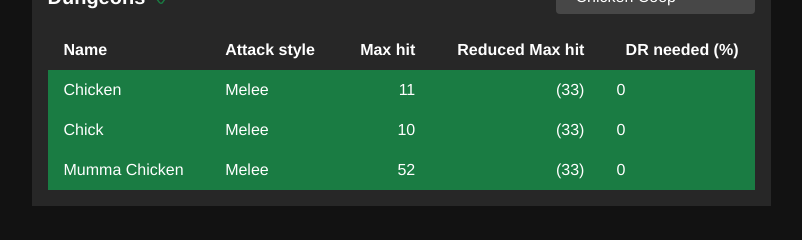
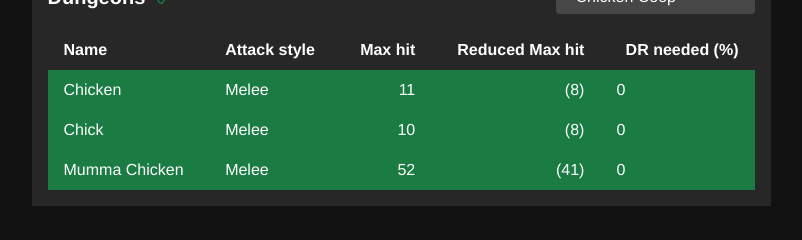
Before and after one commit to martijnd/melvor-idle-calculator, a Vue app: page / in a window 1280 px wide. Both pictures are taken after a click on the button "Dungeons". Shown: the part 316-556 px from the top of the page, without its empty margins (239-1041 px from the left). Built offline with nearby package versions, Linux system fonts and the light colour scheme.

Commit message:
Fix types

```diff
--- a/src/App.vue
+++ b/src/App.vue
@@ -133,7 +133,7 @@
                   {{ monster.maxHit }}
                 </td>
                 <td class="px-4 py-2 text-right tabular-nums">
-                  ({{ getReducedMaxHit(getMonster(monster)) }})
+                  ({{ getReducedMaxHit(monster) }})
                 </td>
                 <td class="px-4 py-2 text-right tabular-nums">
                   {{ getDRNeeded(monster) }}
@@ -232,7 +232,7 @@
                   {{ monster.maxHit }}
                 </td>
                 <td class="px-4 py-2 text-right tabular-nums">
-                  ({{ getReducedMaxHit(getMonster(monster)) }})
+                  ({{ getReducedMaxHit(monster) }})
                 </td>
                 <td class="px-4 py-2">
                   {{ getDRNeeded(monster) }}
@@ -331,7 +331,7 @@
                   {{ monster.maxHit }}
                 </td>
                 <td class="px-4 py-2 text-right tabular-nums">
-                  ({{ getReducedMaxHit(getMonster(monster)) }})
+                  ({{ getReducedMaxHit(monster) }})
                 </td>
                 <td class="px-4 py-2">
                   {{ getDRNeeded(monster) }}
@@ -455,7 +455,7 @@ export default defineComponent({
       return getMultiplier(monsterAttackStyle) * data.currentDR;
     }
 
-    function getReducedMaxHit({ maxHit, attackStyle, name }: Monster) {
+    function getReducedMaxHit({ maxHit, attackStyle }: Monster) {
       return Math.floor(maxHit * (1 - getNettoDR(attackStyle) / 100));
     }
 
```
